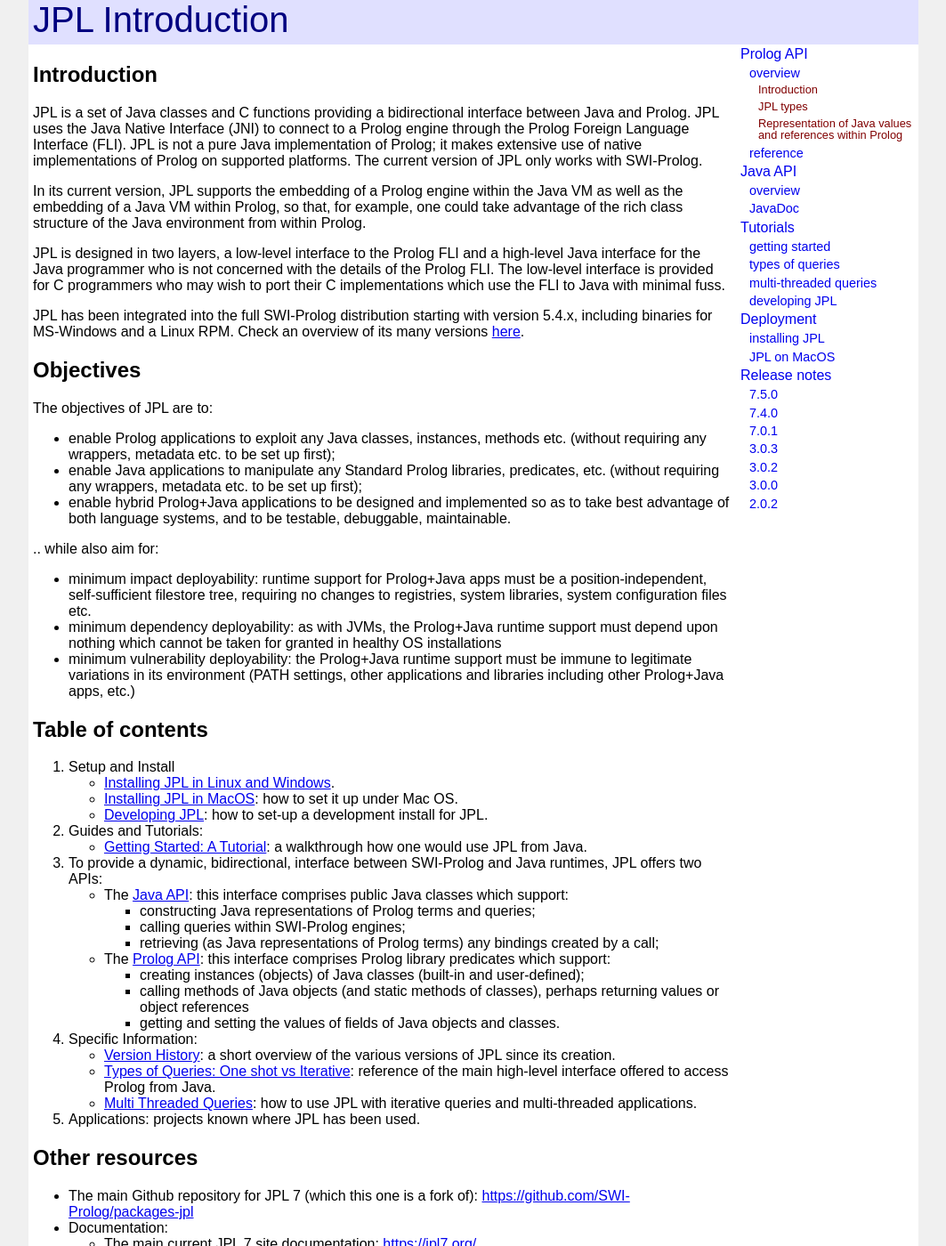
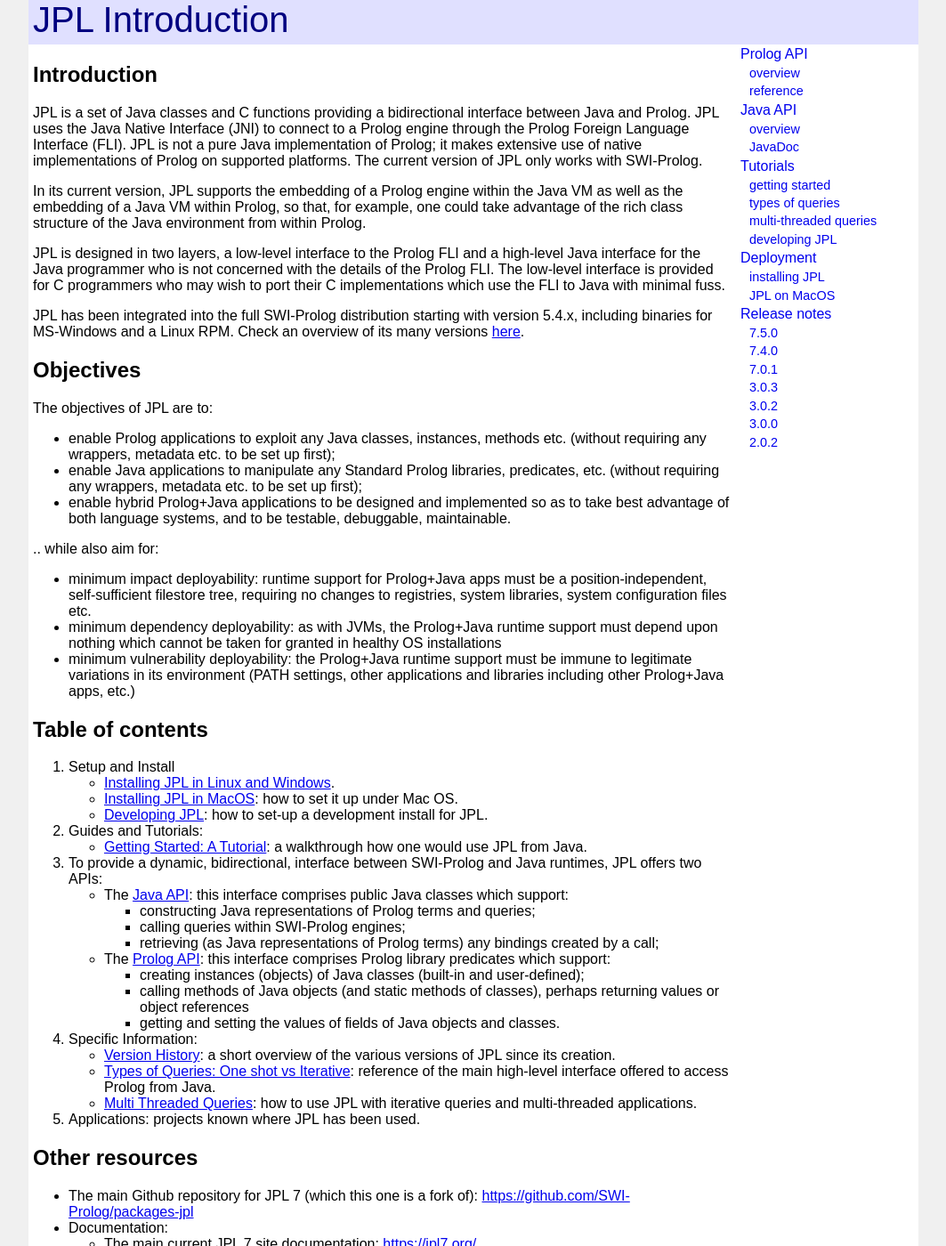
Before and after one commit to anionic/jpl-nav, a Jekyll site: the page built from docs/index.md, in a window 1280 px wide and 1400 px high. Shown: the whole window at 89% size, without its empty margins (108-1171 px from the left). Built offline with Jekyll 4.4.1, drawn with Linux system fonts in a browser that asks for light colours; our own code applies the rules of GitHub Pages for plain Markdown files.

Commit message:
Update default.html

```diff
--- a/docs/_layouts/default.html
+++ b/docs/_layouts/default.html
@@ -124,6 +124,12 @@
 					font-size: 90%;
 					padding-left: 10px;
 				}
+				.navbar2 > li.level3 {
+					display:  none;
+				}
+				.navbar2 > li.level3.shown {
+					display:  block;
+				}
 				.navbar2 > li.level3 > div { /* indented navigation sidebar item content */
 					color: #800000; /* distinguish from page links */
 					cursor: pointer; /* fake link appearance */
```
Also changed, not shown: other parts of docs/_layouts/default.html (+3 -0 lines).
